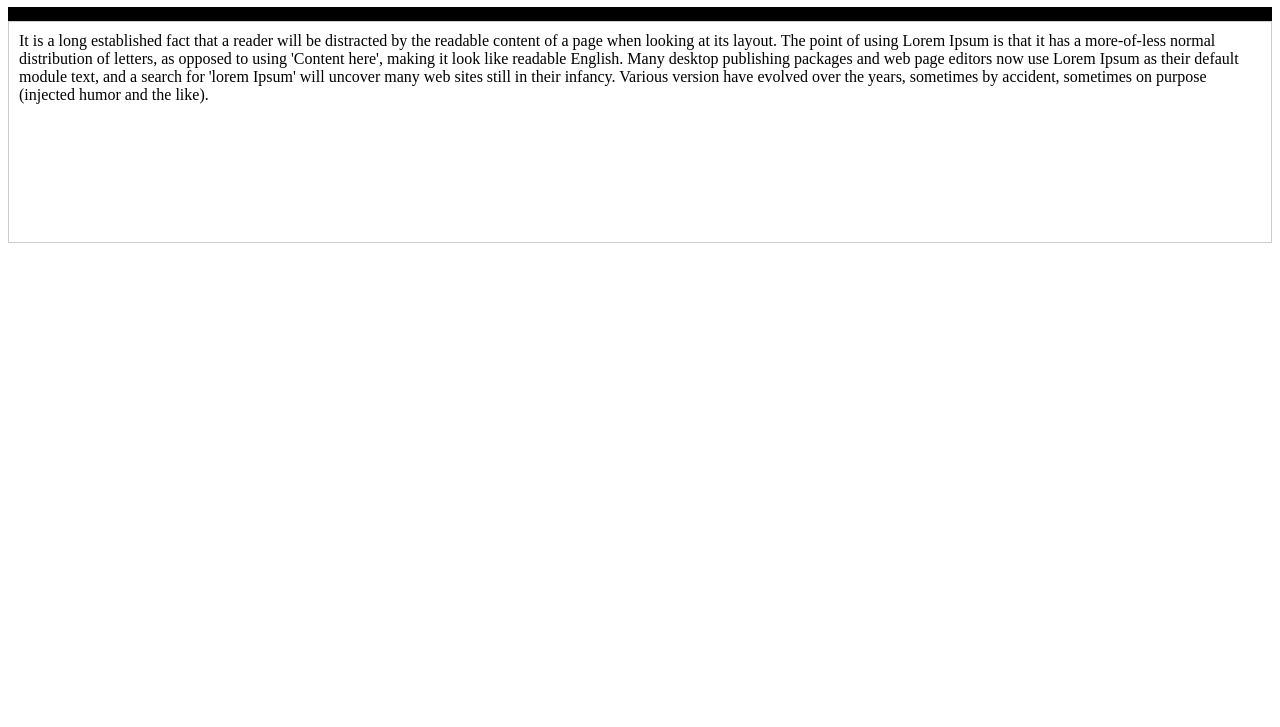
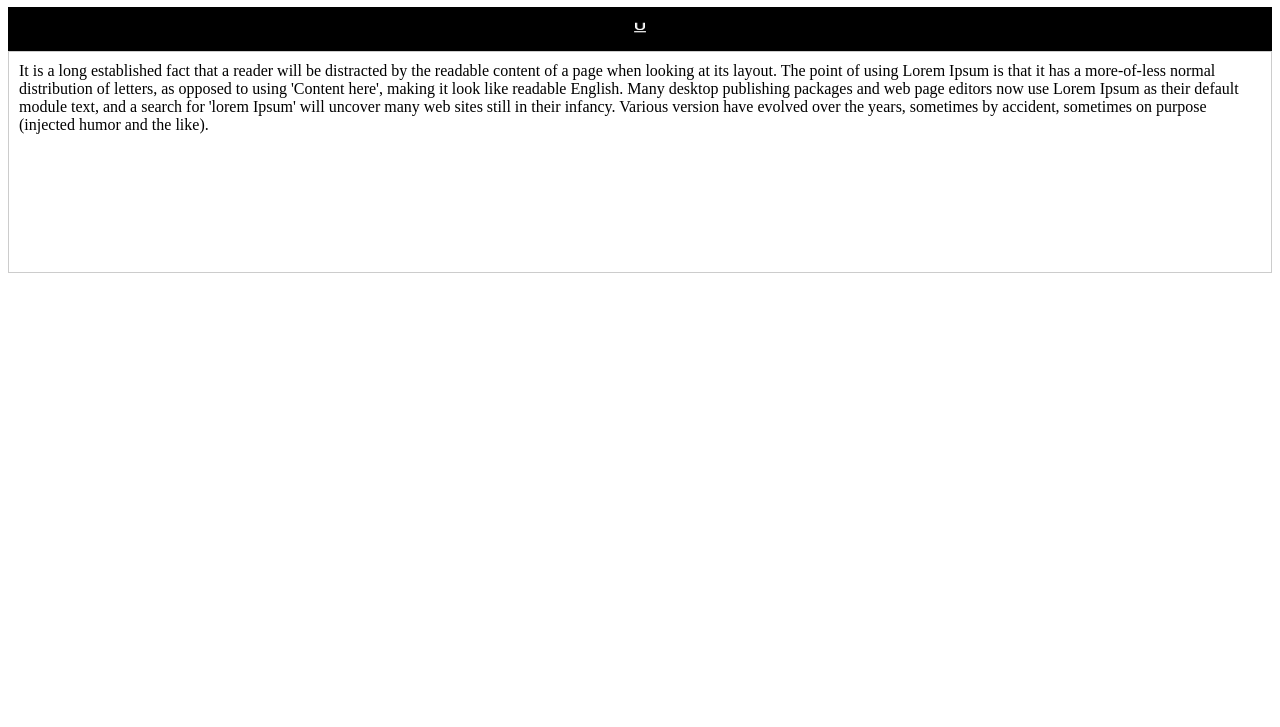
Before and after one commit to rajthanusan/webass, a plain HTML site: page index.html in a window 1280 px wide. Shown: the part 73-800 px from the top of the page. Drawn offline with Linux system fonts and the light colour scheme.

Commit message:
Underline  added

```diff
--- a/index.html
+++ b/index.html
@@ -53,7 +53,9 @@
     <center>
             <div class="backgroundcolor custom-button">
 
-
+                <button type="button" class="custom-button" onclick="cmd('underline')">
+                    <u><img src="format_underline_white_192x192.png" width="20" height="13" ></u>
+                </button>
 
 
     </center>
@@ -68,7 +70,11 @@
   </div>
 
     <script>
-
+    const editor = document.querySelector('.editor');
+    function cmd(command, value = null) {
+        document.execCommand(command, false, value);
+        saveState();
+    }
 
 
 
```
